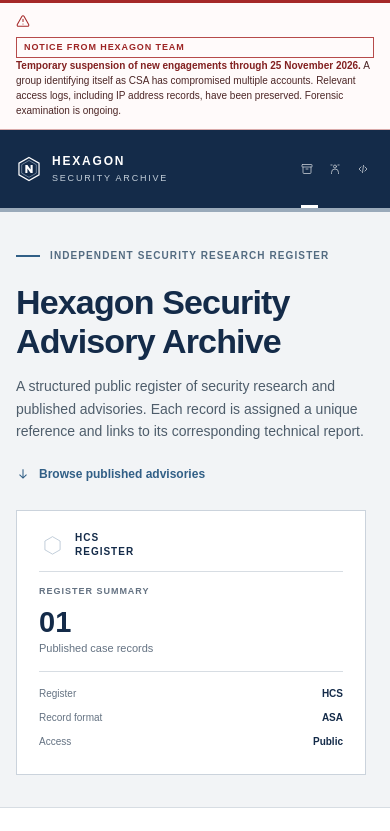
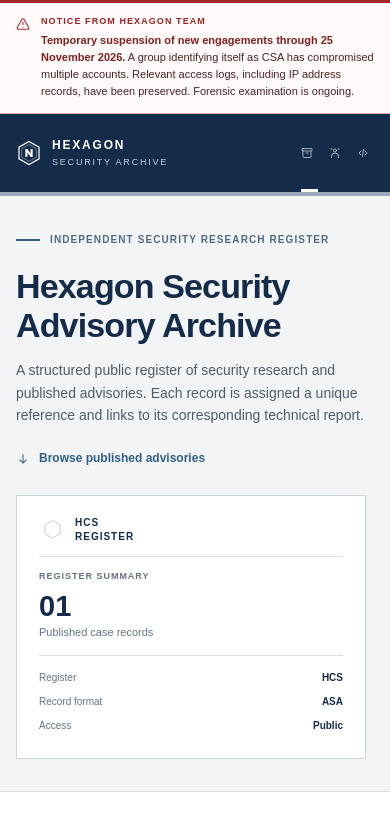
Before and after one commit to GotUrBack-Public/hexagon-security-archive, a plain HTML site: page index.html in a window 390 px wide. Shown: the top 831 px of the page. Drawn offline with Linux system fonts and the light colour scheme.

Commit message:
Increase notice size and style warning icon

```diff
--- a/assets/css/main.css
+++ b/assets/css/main.css
@@ -95,3 +95,18 @@ img[src*="assets/icons/"]{
   .incident-notice-inner{width:calc(100% - 32px);align-items:flex-start;gap:9px;flex-direction:column}
   .incident-notice p{font-size:10px}
 }
+
+
+/* Enlarged team notice with a dedicated warning symbol */
+.incident-notice{background:#fff9f9}
+.incident-notice-inner{min-height:78px;padding:15px 0;gap:14px;align-items:center}
+.incident-warning-icon{display:block;width:23px !important;height:23px !important;max-width:23px !important;max-height:23px !important;flex:0 0 23px !important}
+.incident-notice-copy{min-width:0;display:grid;gap:5px}
+.incident-label{display:inline-block;width:max-content;padding:0;border:0;font-size:10px;letter-spacing:.12em}
+.incident-notice p{font-size:12px;line-height:1.55}
+@media(max-width:650px){
+ .incident-notice-inner{min-height:0;padding:13px 0;display:flex;flex-direction:row;align-items:flex-start;gap:11px}
+ .incident-warning-icon{width:21px !important;height:21px !important;max-width:21px !important;max-height:21px !important;flex-basis:21px !important;margin-top:1px}
+ .incident-label{font-size:9px}
+ .incident-notice p{font-size:11px}
+}
```
